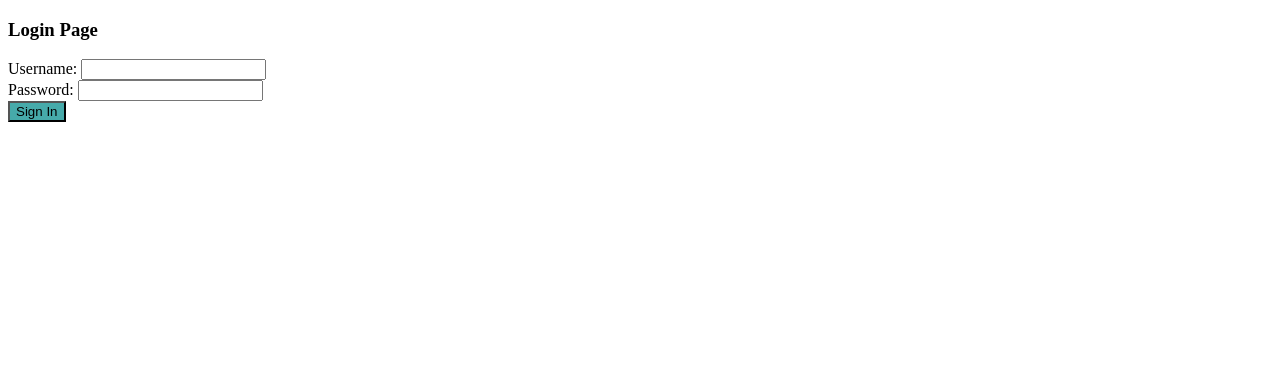
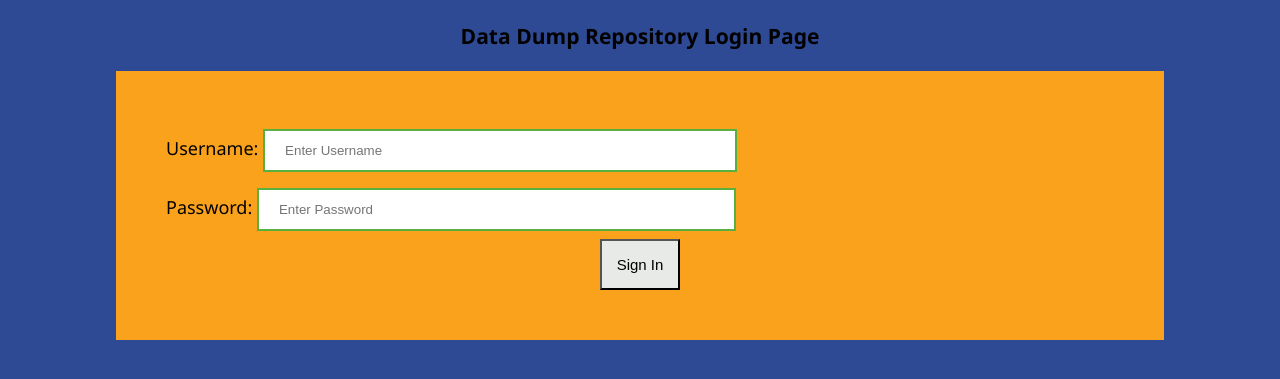
Before and after one commit to stephenfarmer33/CS3311, a Flask app: page /login in a window 1280 px wide. Shown: the top 379 px of the page. Run offline with Flask 2, Linux system fonts and the light colour scheme.

Commit message:
updated Login page visually and functionally
can no longer bypass the login page, it is now based on a session that will end if the user navigates back to the login screen. can also now hard-code multiple users to grant access to application.

```diff
--- a/App.py
+++ b/App.py
@@ -1,5 +1,5 @@
-# from crypt import methods
-from flask import Flask, render_template, request, redirect, url_for, flash
+from click import password_option
+from flask import Flask, render_template, request, redirect, url_for, flash, session, g
 from flask_sqlalchemy import SQLAlchemy
 from werkzeug.utils import secure_filename
 from werkzeug.datastructures import  FileStorage
@@ -8,7 +8,19 @@ import pandas as pd
 
 
 app = Flask(__name__)
-app.secret_key = 'Secret Key'
+
+class User:
+    def __init__(self, id, user, password):
+        self.id = id
+        self.user = user
+        self.password = password
+
+users = []
+users.append(User(id = 1, user = 'cs3311_admin', password = 'password'))
+
+app.config['SECRET_KEY'] = 'SecretKey'
+
+
 #app.config['SQLALCHEMTY_DATABASE_URI'] = 'mysql://root:""@localhost/cs3311'
 #app.config['SQLALCHEMY_TRACK_MODIFICATIONS'] = False
 
@@ -39,25 +51,39 @@ insert_query = {
 cnx = mysql.connector.connect(**config)
 cursor = cnx.cursor()
 
-tempUserName = 'cs3311_admin'
-tempPassword = 'password'
-loggedIn = False
+@app.before_request
+def before_request():
+    g.user = None
+    if 'user_id' in session:
+        user = [name for name in users if name.id == session['user_id']][0]
+        g.user = user
+    else:
+        g.user = None
 
-@app.route("/")
+
+@app.route('/')
+def entry():
+    return redirect(url_for('login'))
+
 @app.route('/login', methods = ["GET", "POST"])
 def login():
-    loggedIn = False
+    session.pop('user_id', None)
     if request.method == 'POST':
-        name = request.form['username']
+        session.pop('user_id', None)
+        username = request.form['username']
         password = request.form['password']
-        if tempUserName == name and tempPassword == password:
-            loggedIn = True
+        user = [name for name in users if name.user == username][0]
+        if user and user.password == password:
+            session['user_id'] = user.id
             return redirect(url_for('Index'))
+        return redirect(url_for('login'))
 
     return(render_template('login.html'))
 
 @app.route("/activities")
 def Index():
+    if not g.user:
+        return redirect(url_for('login'))
     s = "Select * FROM cs3311.activities"
     cursor.execute(s)
     list_activities = cursor.fetchall()
@@ -107,6 +133,8 @@ def insert():
 
 @app.route('/projects')
 def change():
+    if not g.user:
+        return redirect(url_for('login'))
     s = "Select * FROM cs3311.projects"
     cursor.execute(s)
     list_projects = cursor.fetchall()
@@ -172,6 +200,8 @@ def delete(ActivityID):
 
 @app.route('/upload')
 def upload():
+    if not g.user:
+        return redirect(url_for('login'))
     return render_template("upload.html")
 
 @app.route('/upload', methods=['POST'])
--- a/templates/login.html
+++ b/templates/login.html
@@ -4,11 +4,44 @@
     <meta charset="UTF-8">
     <meta http-equiv="X-UA-Compatible" content="IE=edge">
     <meta name="viewport" content="width=device-width, initial-scale=1.0">
-    <title>FLASK-CRUD_APP_login_page.</title>
 </head>
+<style>
+  Body {
+    font-family:'Segoe UI', Tahoma, Geneva, Verdana, sans-serif;
+    font-size: large;
+    background-color: rgb(46, 74, 148)
+  }
+  button {
+    background-color: rgb(231,234,230);
+    padding: 15px 15px;
+    font-size: 15px
+  }
+  input[type = text], input[type = password] {
+    width: 50%;
+    margin: 8px 0;
+    padding: 12px 20px;
+    display: inline-block;
+    border: 2px solid rgb(87,176,63);
+    box-sizing: border-box;
+  }
+  input[type=password] {
+    width: 50.5%
+  }
+  button:hover {
+    opacity: 0.5;
+  }
+  .container {
+    margin-left: auto;
+    margin-right: auto;
+    padding: 50px 50px;
+    width: 75%;
+    background-color: rgb(250,162,27);
+
+  }
+</style>
 <body>
         <div class="mainTitle">
-            <h3 class=" ">Login Page {% if loginerror %} {{ loginerror }} {% endif %}</h3>
+            <center><h3 class=" "> Data Dump Repository Login Page {% if loginerror %} {{ loginerror }} {% endif %}</h3></center>
         </div>
 
         <div class="userCheck">
@@ -21,14 +54,14 @@
           <form class="p-3" action="/login" method = "POST">
             <div class="mb-3">
               <label for="exinputUser" class="form-label">Username: </label>
-              <input type="text" name="username" class="form-control" id="exinputUser">
+              <input type="text" name="username" placeholder = "Enter Username" class="form-control" id="exinputUser">
 
             </div>
             <div class="mb-3">
-              <label for="exinputPassword" class="form-label">Password: </label>
-              <input type="password" name="password" class="form-control" id="exinputPassword">
+              <label for="exinputPassword" class="form-label">Password:  </label>
+              <input type="password" placeholder = "Enter Password" name="password" class="form-control" id="exinputPassword">
             </div>
-            <button type="submit" class="btn text-light" style="background-color:rgb(70, 170, 170);">Sign In</button>
+            <center><button type="submit" class="btn text-light" >Sign In</button></center>
           </form>
         </div>
 
```
